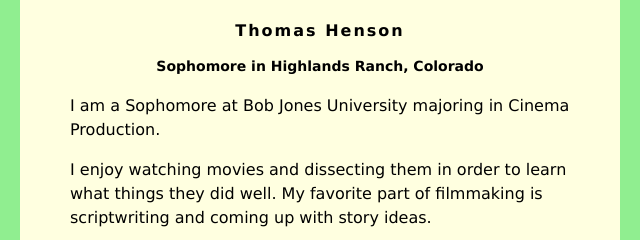
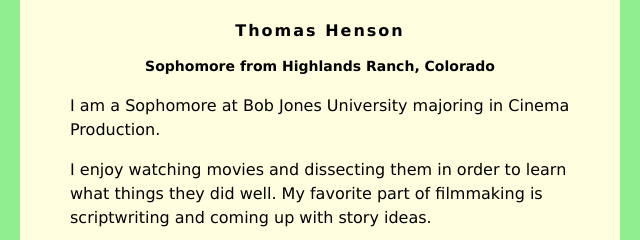
Before and after one commit to Then1/Then1.github.io, a plain HTML site: page index.html in a window 1280 px wide. Shown: the top 240 px of the page, 320-960 px from the left. Drawn offline with Linux system fonts and the light colour scheme.

Commit message:
Update index.html

```diff
--- a/index.html
+++ b/index.html
@@ -31,7 +31,7 @@ h3 {
 <body>
     <div id="content">
         <h1>Thomas Henson</h1>
-        <h2>Sophomore in Highlands Ranch, Colorado</h2>
+        <h2>Sophomore from Highlands Ranch, Colorado</h2>
 
          <p>I am a Sophomore at Bob Jones University majoring in Cinema Production.</p>
          <p>
```
